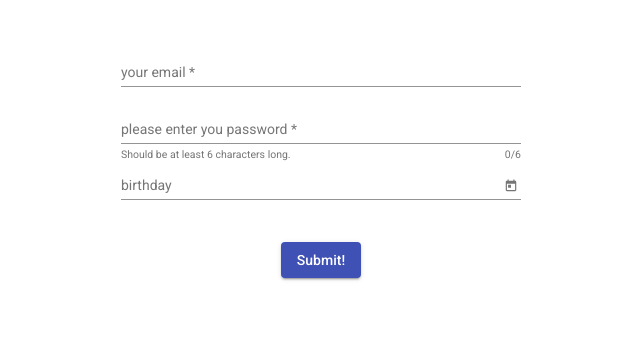
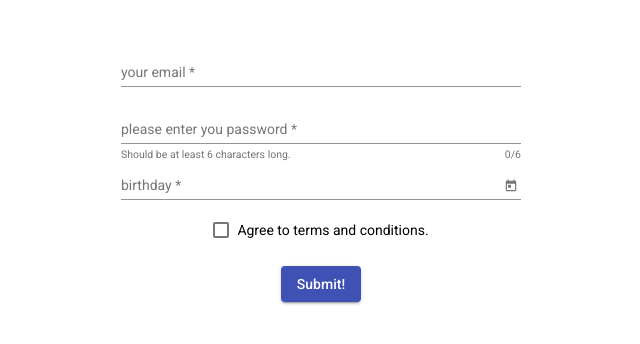
Before and after one commit to Mahmoudatia/sixpacks, an Angular app: page /signup in a window 1280 px wide. Shown: the top 344 px of the page, without its empty margins (319-959 px from the left). Built offline with nearby package versions, Linux system fonts and the light colour scheme.

Commit message:
Add Mat check box

```diff
--- a/src/app/auth/signup/signup.component.html
+++ b/src/app/auth/signup/signup.component.html
@@ -45,12 +45,17 @@
         [matDatepicker]="picker"
         ngModel
         name="birthdate"
+        required
         [max]="maxDate"
       />
       <mat-datepicker-toggle matSuffix [for]="picker"></mat-datepicker-toggle>
       <mat-datepicker #picker></mat-datepicker>
     </mat-form-field>
 
+    <mat-checkbox ngModel required name="agree" color="primary">
+      Agree to terms and conditions.
+    </mat-checkbox>
+
     <button type="submit" mat-raised-button color="primary">Submit!</button>
   </form>
 </section>
```
Also changed, not shown: src/app/material.module.ts (+17 -2 lines).
